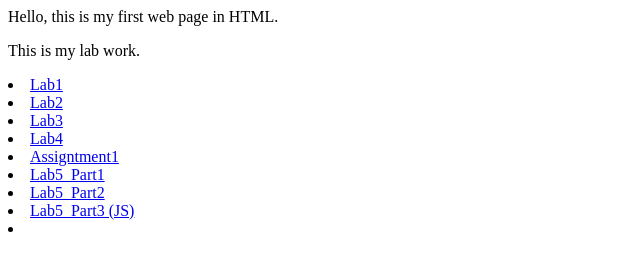
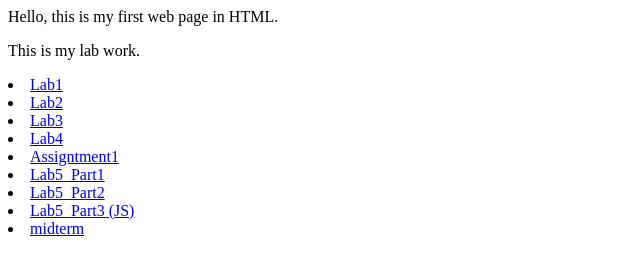
Before and after one commit to Soohyeun/COMP1537_Labwork, a plain HTML site: page index.html in a window 1280 px wide. Shown: the full height of the page, 0-640 px from the left. Drawn offline with Linux system fonts and the light colour scheme.

Commit message:
Link again

```diff
--- a/index.html
+++ b/index.html
@@ -37,7 +37,7 @@
             <a href="W6_lab5/part3/index.html">Lab5_Part3 (JS)</a>
         </li>
         <li>
-            <a href="midterm/index.html"></a>
+            <a href="midterm/index.html">midterm</a>
         </li>
 
     </body>
```
